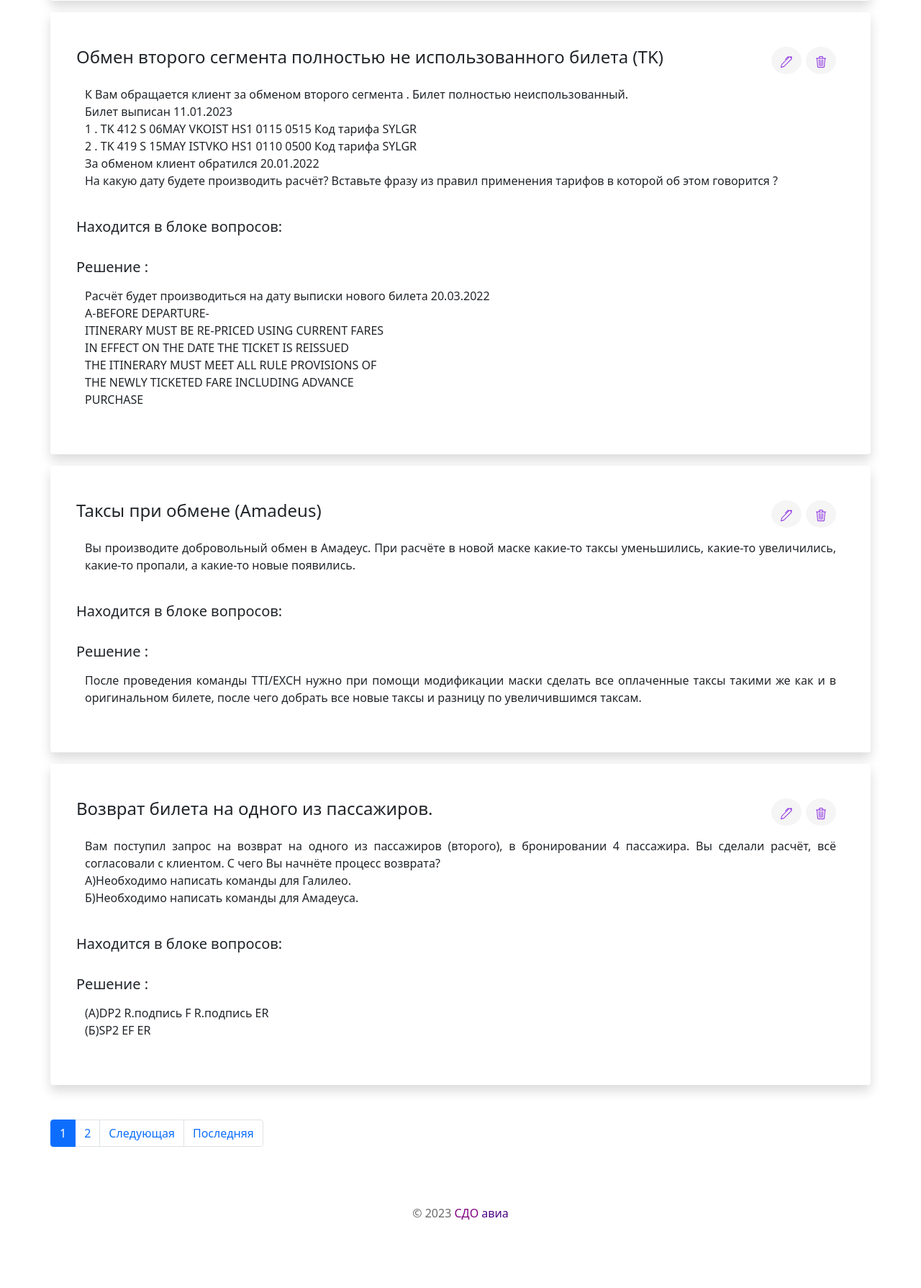
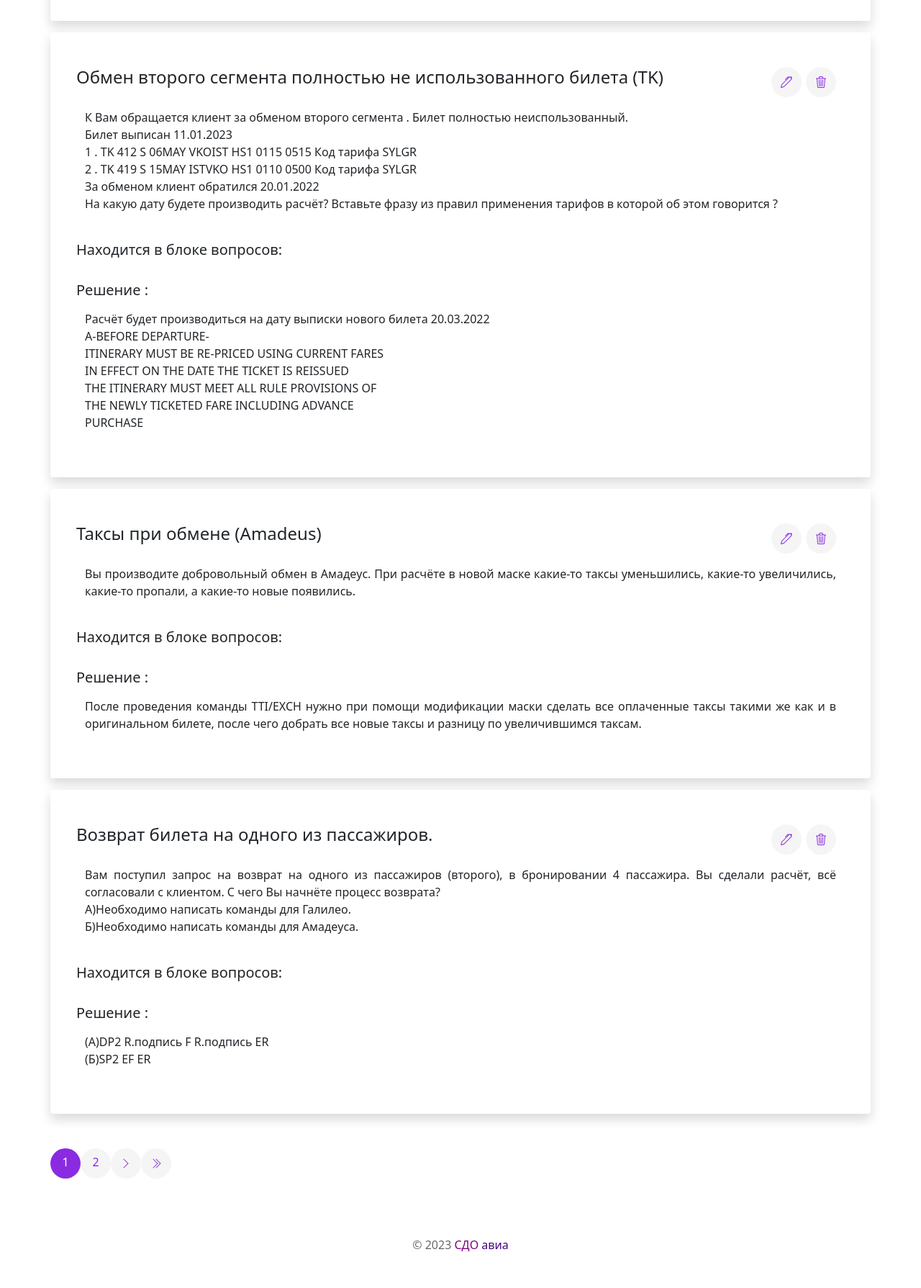
Before and after one commit to LylovY/SDO-Avia, a Django app: page /tasks/ in a window 1280 px wide. Shown: the part 4617-6406 px from the top of the page at 72% size. Before the commit the page ends 6312 px from the top, so only its background shows below. Run offline with Django 3.2, Linux system fonts and the light colour scheme; data comes from the database, SQL or seed files in the repository; both versions use the stored data as it was after the commit; some libraries are stand-ins or nearby versions.

Commit message:
Пагинатор

```diff
--- a/sdo/tasks/static/css/main.css
+++ b/sdo/tasks/static/css/main.css
@@ -1,10 +1,6 @@
 html, main{
     height: 100%;
     width: auto;
-}
-
-.active1{
-    background-color: Lavender;
 }
 
 .cardcustom{
@@ -49,6 +45,8 @@ html, main{
     text-decoration: none;
     border-radius: 50%;
     background-color: WhiteSmoke;
+    width: 42px;
+    height: 42px;
 }
 
 .greylink:hover{
@@ -85,3 +83,8 @@ html, main{
     color: White;
     background-color: MediumBlue;
 }
+
+.active1 {
+    color: White;
+    background-color: BlueViolet;
+}
--- a/sdo/templates/tasks/includes/paginator.html
+++ b/sdo/templates/tasks/includes/paginator.html
@@ -2,33 +2,47 @@
 <nav aria-label="Page navigation" class="my-5">
   <ul class="pagination">
     {% if page_obj.has_previous %}
-          <li class="page-item"><a class="page-link" href="?page=1">Первая</a></li>
       <li class="page-item">
-            <a class="page-link" href="?page={{ page_obj.previous_page_number }}">
-              Предыдущая
+        <a class="btn greylink" href="?page=1">
+          <svg xmlns="http://www.w3.org/2000/svg" width="16" height="16" fill="currentColor" class="bi bi-chevron-double-left" viewBox="0 0 16 16">
+            <path fill-rule="evenodd" d="M8.354 1.646a.5.5 0 0 1 0 .708L2.707 8l5.647 5.646a.5.5 0 0 1-.708.708l-6-6a.5.5 0 0 1 0-.708l6-6a.5.5 0 0 1 .708 0z"/>
+            <path fill-rule="evenodd" d="M12.354 1.646a.5.5 0 0 1 0 .708L6.707 8l5.647 5.646a.5.5 0 0 1-.708.708l-6-6a.5.5 0 0 1 0-.708l6-6a.5.5 0 0 1 .708 0z"/>
+          </svg>
+        </a>
+      </li>
+      <li class="page-item">
+        <a class="btn greylink" href="?page={{ page_obj.previous_page_number }}">
+          <svg xmlns="http://www.w3.org/2000/svg" width="16" height="16" fill="currentColor" class="bi bi-chevron-left" viewBox="0 0 16 16">
+            <path fill-rule="evenodd" d="M11.354 1.646a.5.5 0 0 1 0 .708L5.707 8l5.647 5.646a.5.5 0 0 1-.708.708l-6-6a.5.5 0 0 1 0-.708l6-6a.5.5 0 0 1 .708 0z"/>
+          </svg>
         </a>
       </li>
     {% endif %}
     {% for i in page_obj.paginator.page_range %}
       {% if page_obj.number == i %}
-              <li class="page-item active">
-                <span class="page-link">{{ i }}</span>
+        <li class="page-item">
+          <span class="btn greylink active1">{{ i }}</span>
         </li>
       {% else %}
         <li class="page-item">
-                <a class="page-link" href="?page={{ i }}">{{ i }}</a>
+          <a class="btn greylink" href="?page={{ i }}">{{ i }}</a>
         </li>
       {% endif %}
     {% endfor %}
     {% if page_obj.has_next %}
       <li class="page-item">
-            <a class="page-link" href="?page={{ page_obj.next_page_number }}">
-              Следующая
+        <a class="btn greylink" href="?page={{ page_obj.next_page_number }}">
+          <svg xmlns="http://www.w3.org/2000/svg" width="16" height="16" fill="currentColor" class="bi bi-chevron-right" viewBox="0 0 16 16">
+            <path fill-rule="evenodd" d="M4.646 1.646a.5.5 0 0 1 .708 0l6 6a.5.5 0 0 1 0 .708l-6 6a.5.5 0 0 1-.708-.708L10.293 8 4.646 2.354a.5.5 0 0 1 0-.708z"/>
+          </svg>
         </a>
       </li>
       <li class="page-item">
-            <a class="page-link" href="?page={{ page_obj.paginator.num_pages }}">
-              Последняя
+        <a class="btn greylink" href="?page={{ page_obj.paginator.num_pages }}">
+          <svg xmlns="http://www.w3.org/2000/svg" width="16" height="16" fill="currentColor" class="bi bi-chevron-double-right" viewBox="0 0 16 16">
+            <path fill-rule="evenodd" d="M3.646 1.646a.5.5 0 0 1 .708 0l6 6a.5.5 0 0 1 0 .708l-6 6a.5.5 0 0 1-.708-.708L9.293 8 3.646 2.354a.5.5 0 0 1 0-.708z"/>
+            <path fill-rule="evenodd" d="M7.646 1.646a.5.5 0 0 1 .708 0l6 6a.5.5 0 0 1 0 .708l-6 6a.5.5 0 0 1-.708-.708L13.293 8 7.646 2.354a.5.5 0 0 1 0-.708z"/>
+          </svg>
         </a>
       </li>
     {% endif %}
```
Also changed, not shown: sdo/db.sqlite3. Lines whose indentation alone changed are shown as unchanged.
